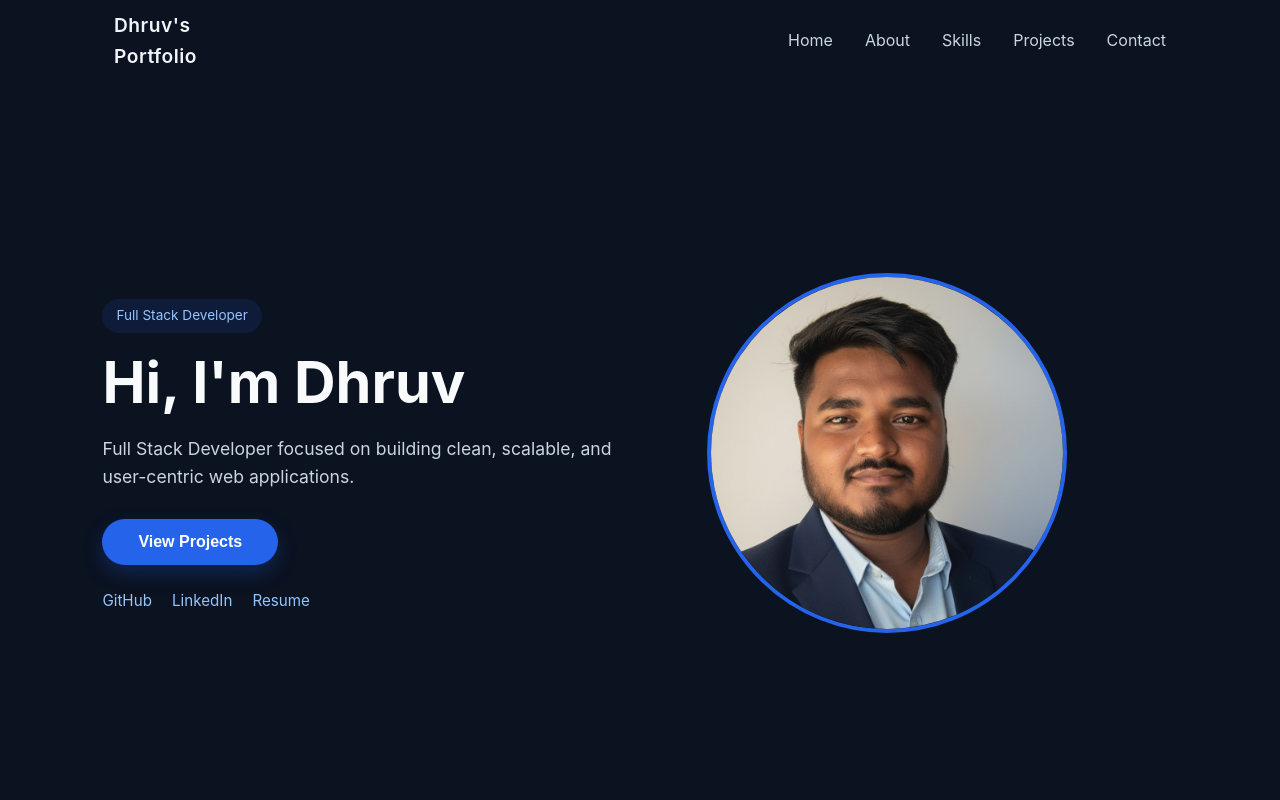
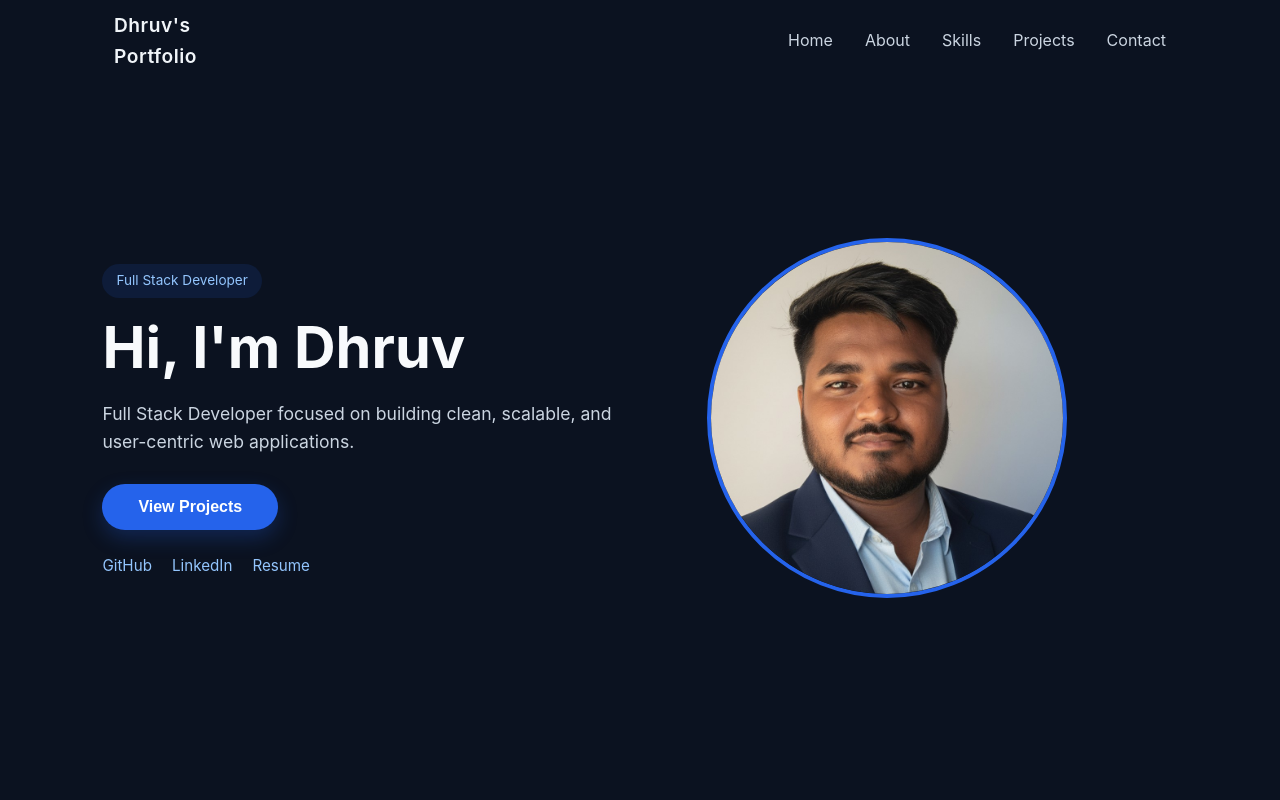
Before and after one commit to thedhruvguptawork/Portfolio, a React (Vite) app: page / in a window 1280 px wide. Shown: the top 800 px of the page. Built offline with nearby package versions, Linux system fonts and the light colour scheme.

Commit message:
Final Portfolio

```diff
--- a/src/data/projects.js
+++ b/src/data/projects.js
@@ -20,15 +20,15 @@ export const projects = [
     description:
       "A full-stack productivity application with habit tracking, task management, and performance analytics to help users stay consistent and organized.",
     tech: ["React"],
-    live: "#",
-    github: "https://github.com/thedhruvguptawork/Portfolio.git",
+    live: "https://streakly-khaki.vercel.app/",
+    github: "https://github.com/thedhruvguptawork/Streakly.git",
   },
   {
     title: "Portfolio Website",
     description:
       "A personal portfolio website built with React and Framer Motion, focusing on clean UI, smooth animations, and performance-oriented design.",
     tech: ["React", "Framer Motion"],
-    live: "https://streakly-khaki.vercel.app/",
-    github: "https://github.com/thedhruvguptawork/Streakly.git",
+    live: "https://portfolio-one-nu-cwuhzbdqmy.vercel.app/",
+    github: "https://github.com/thedhruvguptawork/Portfolio.git",
   },
 ];
--- a/src/index.css
+++ b/src/index.css
@@ -60,7 +60,7 @@ nav li:hover {
   align-items: center;
   padding: 0 8%;
   gap: 40px;
-  margin-top: -15px;
+  margin-top: -50px;
 }
 
 
```
